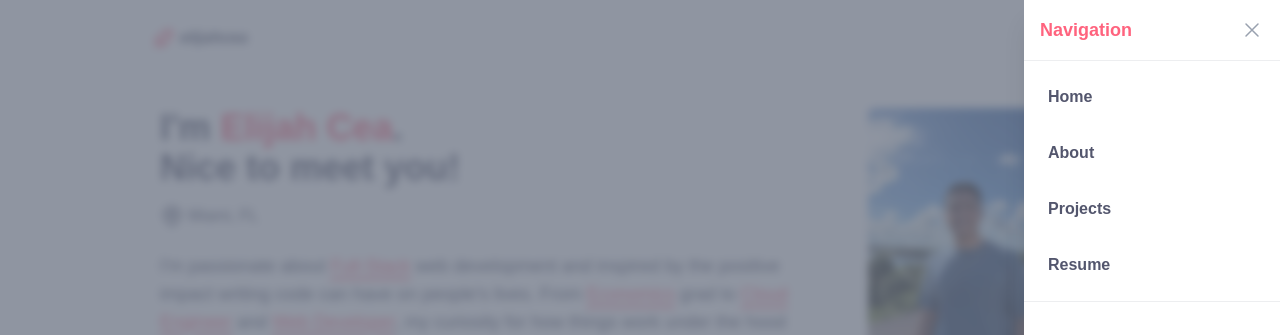
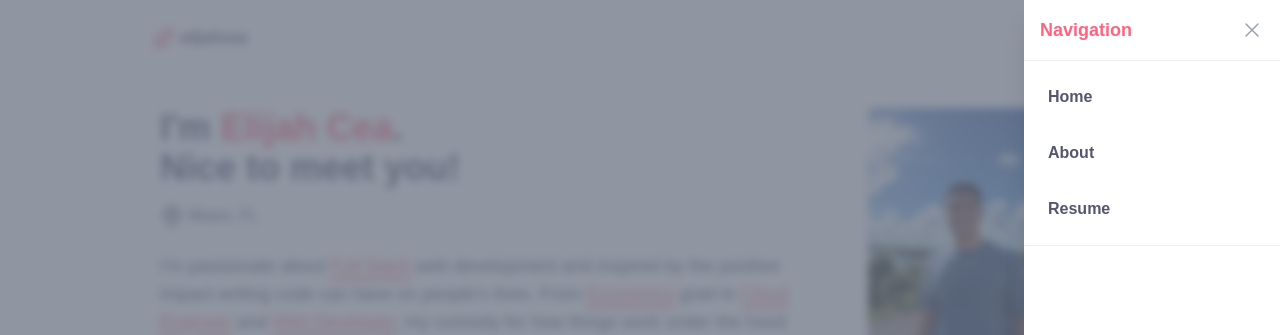
Before and after one commit to elijahcea/portfolio, a Next.js app: page / in a window 1280 px wide. Both pictures are taken after a click on the button 1114 px from the left and 38 px from the top of the page. Shown: the top 335 px of the page. Built offline with nearby package versions, Linux system fonts and the light colour scheme.

Commit message:
add resume a tag

```diff
--- a/components/NavMenu.tsx
+++ b/components/NavMenu.tsx
@@ -17,8 +17,6 @@ export default function NavMenu() {
   const links = [
     { title: "Home", href: "/" },
     { title: "About", href: "/about" },
-    { title: "Projects", href: "/projects" },
-    { title: "Resume", href: "/resume" },
   ];
 
   return (
@@ -71,6 +69,18 @@ export default function NavMenu() {
                             </li>
                           </Link>
                         ))}
+                        <a
+                          href="resume.pdf"
+                          target="_blank"
+                          rel="noopener noreferrer"
+                        >
+                          <li
+                            onClick={() => setIsOpen(false)}
+                            className="p-2 rounded transition-colors hover:bg-foreground/10 duration-250"
+                          >
+                            Resume
+                          </li>
+                        </a>
                       </ul>
                     </nav>
                   </div>
```
